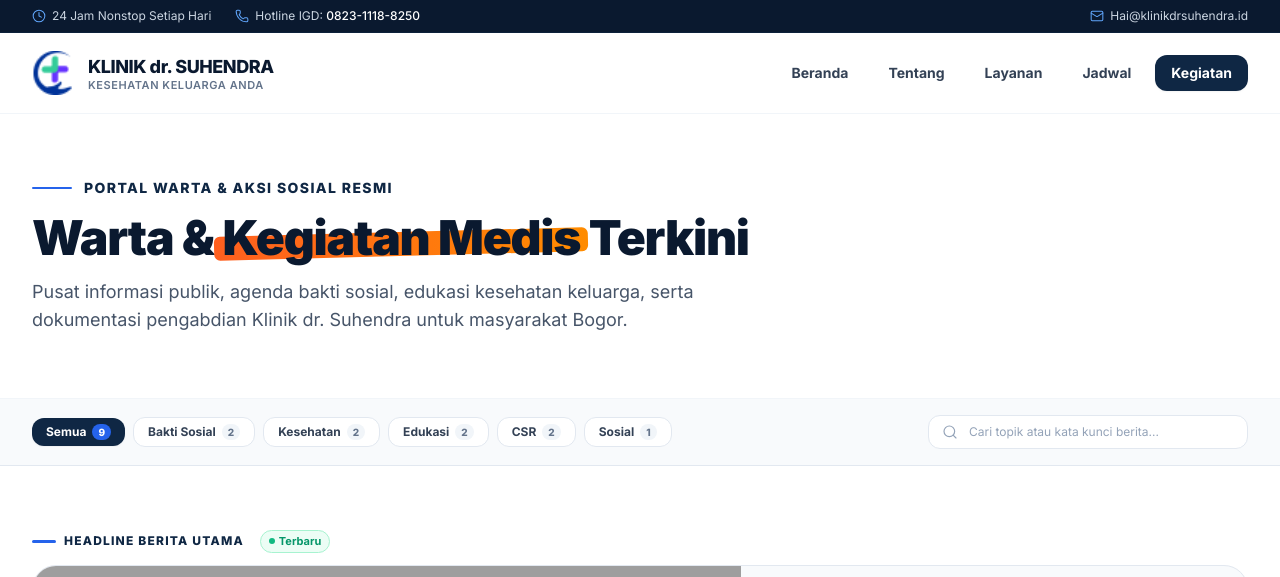
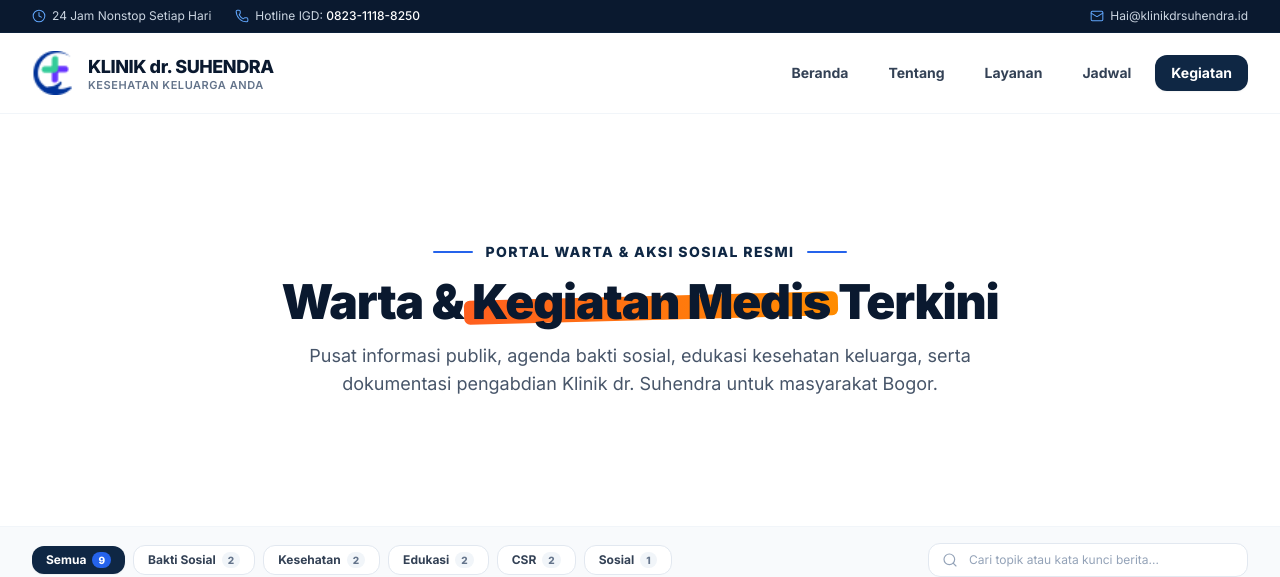
Before and after one commit to anvieo-com/landing-page-klinik-dr-suhendra, a Next.js app: page /kegiatan in a window 1280 px wide. Shown: the top 577 px of the page. Built offline with nearby package versions, Linux system fonts and the light colour scheme; grey boxes are pictures that could not be loaded.

Commit message:
fix(pages): restore hero height layanan+jadwal, center hero kegiatan

```diff
--- a/app/jadwal/page.jsx
+++ b/app/jadwal/page.jsx
@@ -57,7 +57,7 @@ export default function JadwalPage() {
       <Navbar onOpenBooking={() => setBookingModalOpen(true)} />
 
       {/* Hero Page Header */}
-      <section className="bg-white border-b border-slate-100 py-14 lg:py-20 relative overflow-hidden">
+      <section className="bg-white border-b border-slate-100 py-20 sm:py-24 lg:py-32 relative overflow-hidden">
         <div className="max-w-7xl mx-auto px-4 sm:px-6 lg:px-8 relative z-10">
           <div className="max-w-3xl">
             <div className="flex items-center gap-3 mb-4">
--- a/app/kegiatan/page.jsx
+++ b/app/kegiatan/page.jsx
@@ -113,15 +113,16 @@ export default function KegiatanPage() {
       <Navbar onOpenBooking={() => setBookingModalOpen(true)} />
 
       {/* Hero Page Header - Portal Berita Style */}
-      <section className="bg-white border-b border-slate-100 py-12 lg:py-16 relative overflow-hidden">
+      <section className="bg-white border-b border-slate-100 py-20 sm:py-24 lg:py-32 relative overflow-hidden">
         <div className="max-w-7xl mx-auto px-4 sm:px-6 lg:px-8 relative z-10">
-          <div className="max-w-3xl">
-            {/* Model Garis di Kiri (Tanpa Badge) */}
-            <div className="flex items-center gap-3 mb-4">
+          <div className="text-center max-w-3xl mx-auto">
+            {/* Model Garis Center */}
+            <div className="flex items-center justify-center gap-3 mb-4">
               <span className="w-8 sm:w-10 h-[2.5px] bg-blue-600 rounded-full inline-block"></span>
               <span className="text-xs sm:text-sm font-extrabold uppercase tracking-widest text-navy-900">
                 PORTAL WARTA & AKSI SOSIAL RESMI
               </span>
+              <span className="w-8 sm:w-10 h-[2.5px] bg-blue-600 rounded-full inline-block"></span>
             </div>
 
             <h1 className="text-3xl sm:text-4xl lg:text-5xl font-black text-navy-950 tracking-tight leading-tight">
--- a/app/layanan/page.jsx
+++ b/app/layanan/page.jsx
@@ -73,7 +73,7 @@ export default function LayananPage() {
       <Navbar onOpenBooking={() => setBookingModalOpen(true)} />
 
       {/* Hero Page Header */}
-      <section className="bg-white border-b border-slate-100 py-14 lg:py-20 relative overflow-hidden">
+      <section className="bg-white border-b border-slate-100 py-20 sm:py-24 lg:py-32 relative overflow-hidden">
         <div className="max-w-7xl mx-auto px-4 sm:px-6 lg:px-8 relative z-10">
           <div className="max-w-3xl">
             <div className="flex items-center gap-3 mb-4">
```
